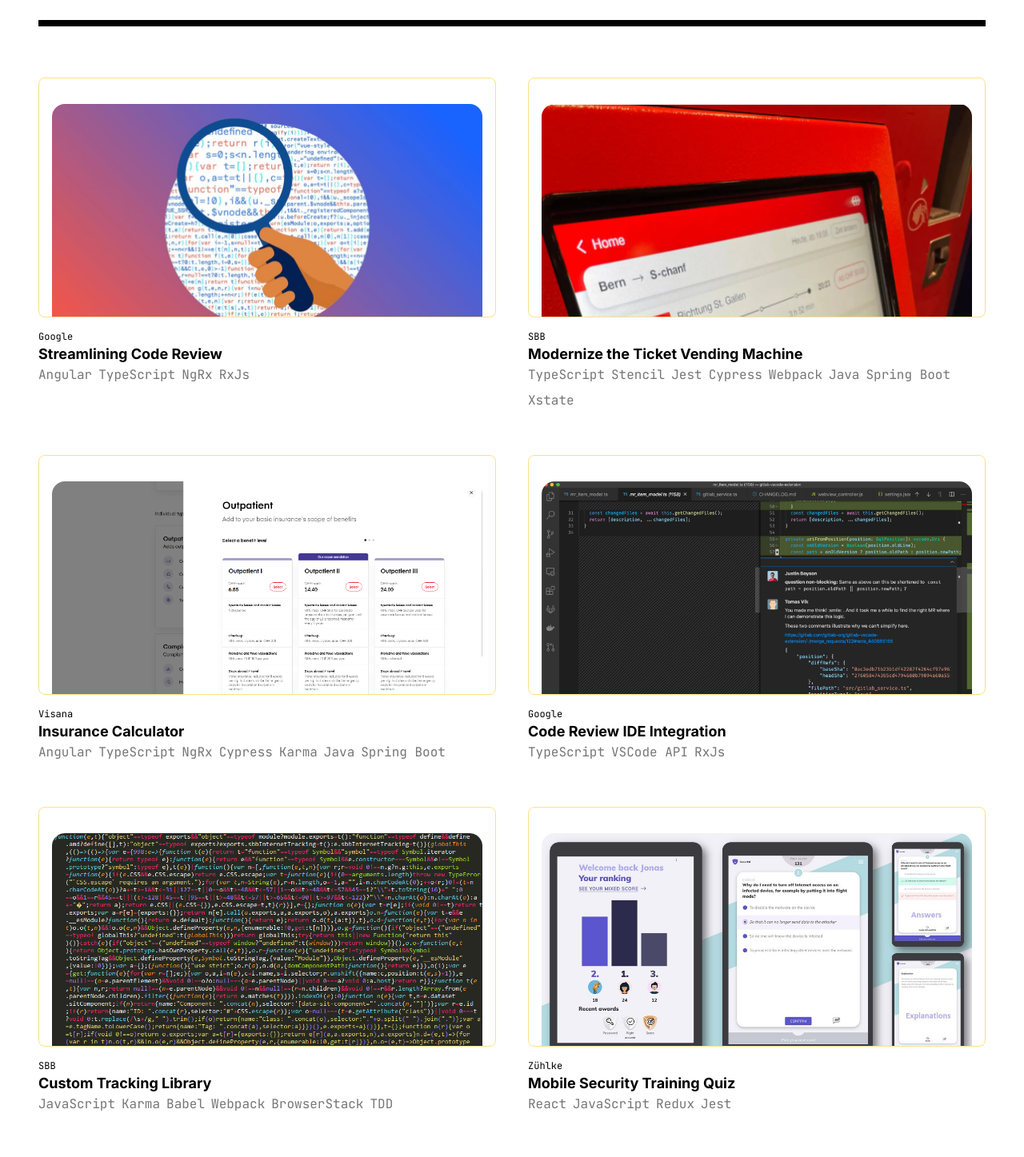
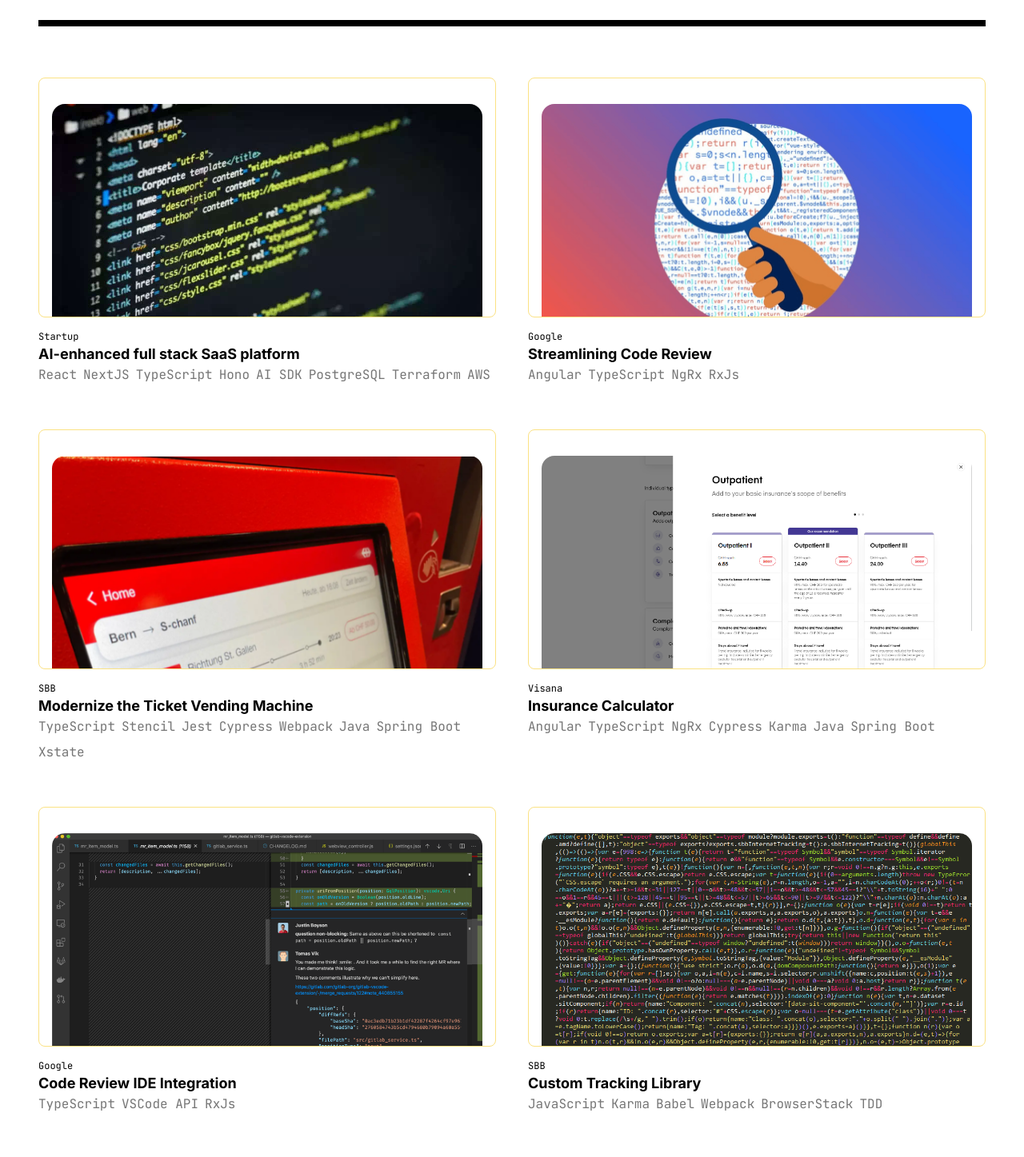
Before and after one commit to JonasMa/se_portfolio_v3, a Next.js app: page / in a window 1280 px wide. Shown: the part 1243-2690 px from the top of the page at 80% size. Built offline with nearby package versions, Linux system fonts and the light colour scheme.

Commit message:
adjust featured project

```diff
--- a/src/components/projects.tsx
+++ b/src/components/projects.tsx
@@ -21,12 +21,12 @@
 
 type Project = (typeof projects)[number];
 const featuredIds = [
+  "kipti",
   "critique",
   "ticket",
   "visana",
   "cider",
   "tracking",
-  "quiz",
 ];
 
 const featuredProjects = featuredIds
@@ -37,8 +37,10 @@
 const allProjects = [...featuredProjects, ...moreProjects];
 
 const images: Record<string, StaticImageData> = {
+  kipti: genericImage,
   visana: visanaImage,
   ticket: ticketImage,
+  sphere: genericImage,
   food: foodImage,
   quiz: quizImage,
   tracking: trackingImage,
--- a/src/content/projects/projects.json
+++ b/src/content/projects/projects.json
@@ -16,7 +16,7 @@
     "technologies": ["Angular", "TypeScript", "RxJs"]
   },
   {
-    "id": "sphere",
+    "id": "food",
     "company": "Freelance",
     "title": "Food Board",
     "duration": { "from": "2024", "to": "" },
```
